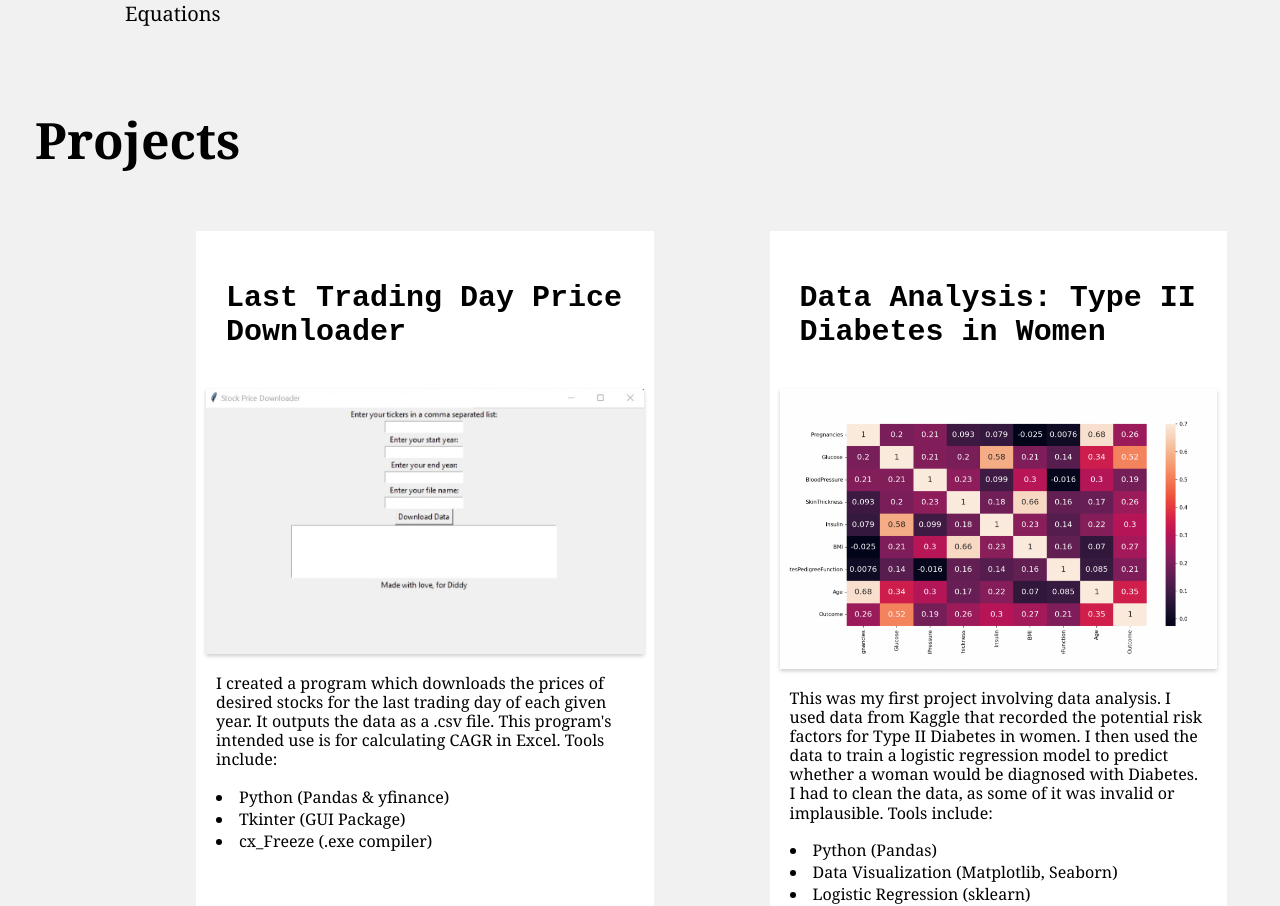
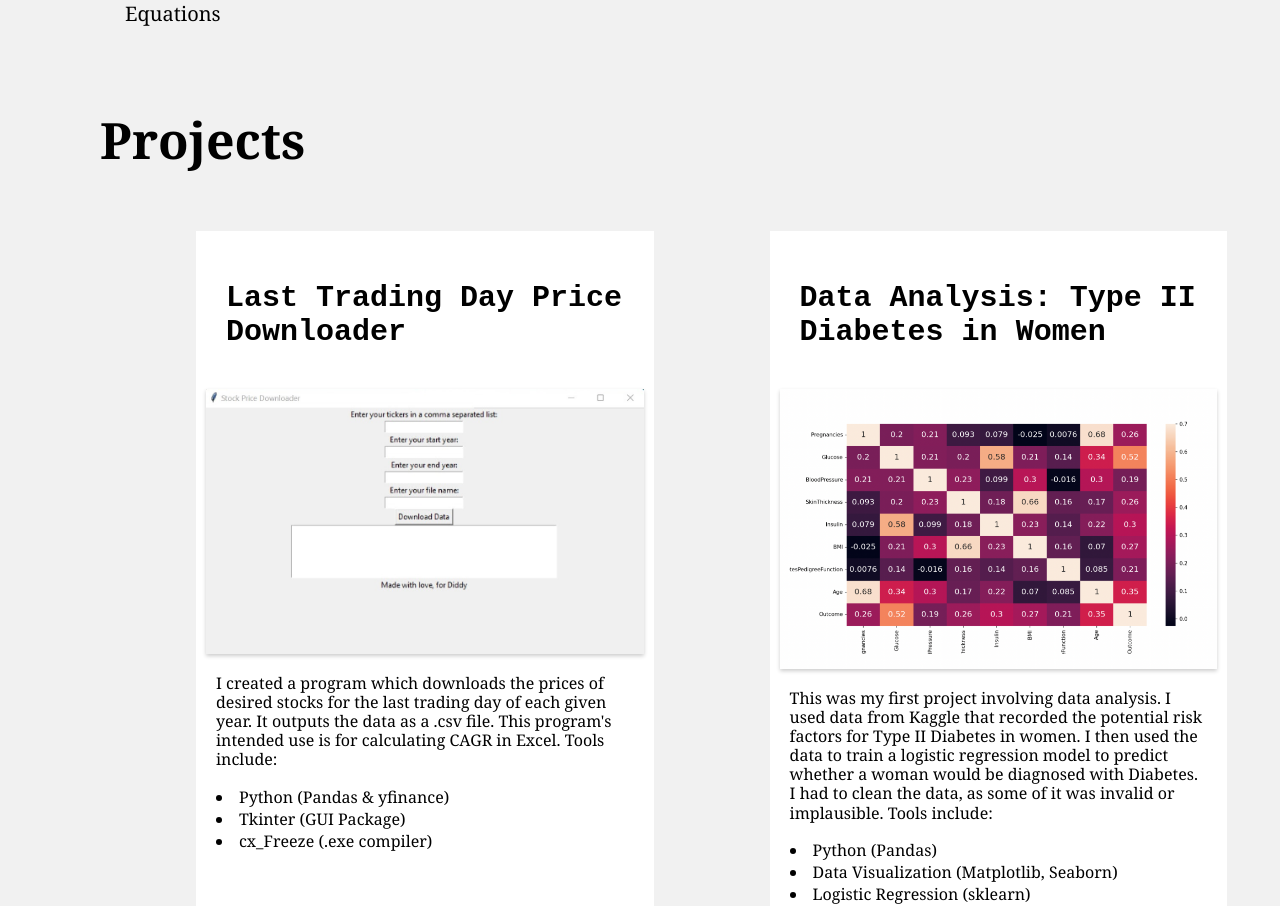
Before and after one commit to sabrina-crowe/sabrina-crowe.github.io, a plain HTML site: page index.html in a window 1280 px wide. Shown: the part 3047-3953 px from the top of the page. Drawn offline with Linux system fonts and the light colour scheme.

Commit message:
Update index.html

```diff
--- a/index.html
+++ b/index.html
@@ -224,7 +224,7 @@
             <b>QF 112</b> Statistics for Quantitative Finance, <b>CS 115</b> Introduction to Computer Science, <b>MA 221</b> Differential Equations
         </p>
         <div style="height: 15px" id = "filler2"></div>
-        <h2 id="projHeading">Projects</h2>
+        <h2 id="projHeading" style = "margin-left: 100px" >Projects</h2>
 
 
 <!-- Portfolio Gallery Grid -->
```
